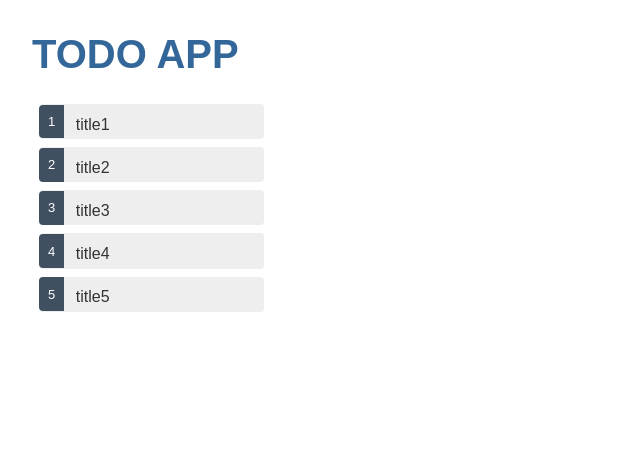
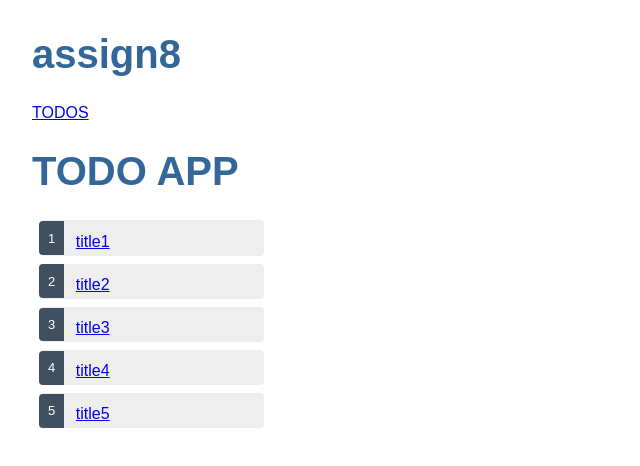
Before and after one commit to lhyneu/assing8replica, an Angular app: page /todos in a window 1280 px wide. Shown: the top 466 px of the page, without its empty margins (0-640 px from the left). Built offline with nearby package versions, Linux system fonts and the light colour scheme.

Commit message:
add routing and modified detail

```diff
--- a/src/app/app.component.html
+++ b/src/app/app.component.html
@@ -1 +1,5 @@
-<todo-app></todo-app>
+<h1>{{title}}</h1>
+<nav>
+    <a routerLink="/todos">TODOS</a>
+</nav>
+<router-outlet></router-outlet>
--- a/src/app/app.module.ts
+++ b/src/app/app.module.ts
@@ -4,6 +4,7 @@ import { NgModule } from '@angular/core';
 import { AppComponent } from './app.component';
 import { TodoAppComponent } from './todo-app/todo-app.component';
 import { TodoDetailComponent } from './todo-detail/todo-detail.component';
+import { AppRoutingModule } from './app-routing.module';
 
 @NgModule({
   declarations: [
@@ -12,7 +13,8 @@ import { TodoDetailComponent } from './todo-detail/todo-detail.component';
     TodoDetailComponent
   ],
   imports: [
-    BrowserModule
+    BrowserModule,
+    AppRoutingModule
   ],
   providers: [],
   bootstrap: [AppComponent]
--- a/src/app/todo-app/todo-app.component.html
+++ b/src/app/todo-app/todo-app.component.html
@@ -2,6 +2,8 @@
 
 <ul class="todolist">
     <li *ngFor="let todo of todos;index as i">
-        <span class="badge">{{i+1}}</span>{{todo.title}}
+        <a routerLink="/detail/{{todo.id}}">
+            <span class="badge">{{i+1}}</span>{{todo.title}}
+        </a>
     </li>
 </ul>
--- a/src/app/todo-app/todo-app.component.ts
+++ b/src/app/todo-app/todo-app.component.ts
@@ -1,6 +1,7 @@
 import { Component, OnInit } from '@angular/core';
+import { TodoService } from "./todo.service"
 
-import { TODOS } from '../fake-todos';
+import { Todo } from './todo';
 
 @Component({
   selector: 'todo-app',
@@ -9,11 +10,17 @@ import { TODOS } from '../fake-todos';
 })
 export class TodoAppComponent implements OnInit {
 
-  todos = TODOS
+  todos:Todo[];
+  selectedTodo:Todo;
 
-  constructor() { }
+  getTodos(): void{
+    this.todoService.getTodos().subscribe(todos => this.todos = todos)
+  }
+
+  constructor(private todoService: TodoService) { }
 
   ngOnInit(): void {
+    this.getTodos();
   }
 
 }
--- a/src/app/todo-app/todo.service.ts
+++ b/src/app/todo-app/todo.service.ts
@@ -1,4 +1,8 @@
 import { Injectable } from '@angular/core';
+import { Observable, of } from 'rxjs';
+
+import {Todo} from "../todo-app/todo";
+import {TODOS} from "../fake-todos";
 
 @Injectable({
   providedIn: 'root'
@@ -6,4 +10,13 @@ import { Injectable } from '@angular/core';
 export class TodoService {
 
   constructor() { }
+
+  getTodos(): Observable<Todo[]> {
+    return of(TODOS);
+  }
+
+  getTodoItem(id: string): Observable<Todo> {
+    return of(TODOS.find(todo => todo.id == id));
+  }
+
 }
--- a/src/app/todo-detail/todo-detail.component.html
+++ b/src/app/todo-detail/todo-detail.component.html
@@ -1 +1,6 @@
-<p>todo-detail works!</p>
+<div>
+
+    <h2>{{todoItem.title}}</h2>
+    <div><span>description: </span>{{todoItem.description}}</div>
+
+</div>
--- a/src/app/todo-detail/todo-detail.component.ts
+++ b/src/app/todo-detail/todo-detail.component.ts
@@ -1,4 +1,9 @@
-import { Component, OnInit } from '@angular/core';
+import { Component, OnInit, Input } from '@angular/core';
+import { ActivatedRoute } from '@angular/router';
+import { Location } from '@angular/common';
+
+import { TodoService } from "../todo-app/todo.service";
+import {Todo} from "../todo-app/todo"
 
 @Component({
   selector: 'app-todo-detail',
@@ -7,9 +12,21 @@ import { Component, OnInit } from '@angular/core';
 })
 export class TodoDetailComponent implements OnInit {
 
-  constructor() { }
+  todoItem: Todo;
+
+  constructor(
+    private route: ActivatedRoute,
+    private todoService: TodoService,
+    private location: Location
+  ) { }
+
+  getTodoItem(): void{
+    const id = this.route.snapshot.paramMap.get('id');
+    this.todoService.getTodoItem(id).subscribe(todo => this.todoItem = todo)
+  }
 
   ngOnInit(): void {
+    this.getTodoItem();
   }
 
 }
```
Also changed, not shown: src/app/app-routing.module.ts (added, +15 -0 lines).
